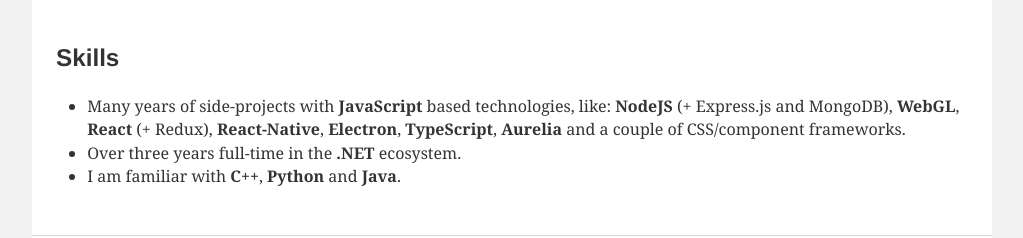
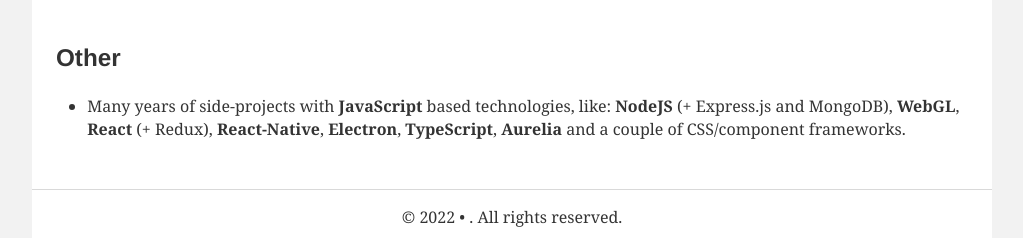
Before and after one commit to micnil/micnil.github.io, a Gatsby site: page /cv in a window 1280 px wide. Shown: the part 1179-1417 px from the top of the page, without its empty margins (128-1151 px from the left). Built offline with nearby package versions, Linux system fonts and the light colour scheme; Gatsby itself is replaced by a stand-in of ours; some packages are replaced by stand-ins of ours; what typography-theme-moraga would draw is missing.

Commit message:
Update skills, adress and date sorting

```diff
--- a/content/about.md
+++ b/content/about.md
@@ -2,4 +2,4 @@
 key: "about-me"
 title: "Michael Nilsson"
 ---
-I am a Swedish software developer that enjoys solving interesting problems with code both professionally and as a hobby. I have a great interest in new technologies and I am driven by building innovative solutions. My strengths lie in web technologies, .NET and computer graphics.
+I am a Swedish software developer that enjoys solving problems with code both professionally and as a hobby. I have a great interest in new technologies and I am driven by building innovative solutions. My strengths lie in web technologies, .NET and computer graphics.
--- a/content/cv/skills-javascript.md
+++ b/content/cv/skills-javascript.md
@@ -1,9 +1,7 @@
 ---
 key: "cv"
 title: "javascript"
-section: "skills"
+section: "other"
 type: "list"
 ---
 - Many years of side-projects with **JavaScript** based technologies, like: **NodeJS** (+ Express.js and MongoDB), **WebGL**, **React** (+ Redux), **React-Native**, **Electron**, **TypeScript**, **Aurelia** and a couple of CSS/component frameworks.
-- Over three years full-time in the **.NET** ecosystem.
-- I am familiar with **C++**, **Python** and **Java**.
--- a/gatsby-config.js
+++ b/gatsby-config.js
@@ -3,7 +3,7 @@
     title: `Michael Nilsson`,
     description: `Portfolio for software developer Michael Nilsson.`,
     author: `Michael Nilsson`,
-    address: `Heleneborgsgatan 11A, 117 31 Stockholm`,
+    address: `Eklandagatan 45B, 412 61 Göteborg`,
     phone: `+46 704 25 3993`,
     url: `https://nilsson.dev`
   },
--- a/src/components/cv/Section.js
+++ b/src/components/cv/Section.js
@@ -83,13 +83,7 @@
 `;
 
 function compareDates(a, b) {
-  if (!a.end) {
-    return -1;
-  }
-  if (!b.end) {
-    return 1;
-  }
-  return a.end !== b.end ? b.end - a.end : b.start - a.start;
+  return new Date(b.start) - new Date(a.start);
 }
 
 function entryRenderer(entry) {
```
